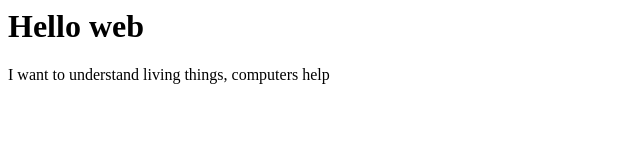
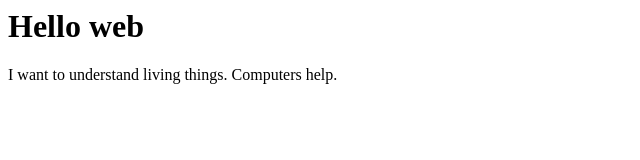
Before and after one commit to MHKEND01/Lee_Repository, a plain HTML site: page index.html in a window 1280 px wide. Shown: the full height of the page, 0-640 px from the left. Drawn offline with Linux system fonts and the light colour scheme.

Commit message:
Update index.html

```diff
--- a/index.html
+++ b/index.html
@@ -1,6 +1,6 @@
 <html>
 <body>
 <h1>Hello web</h1>
-  <p>I want to understand living things, computers help</p>
+  <p>I want to understand living things. Computers help.</p>
 </body>
 </html>
```
